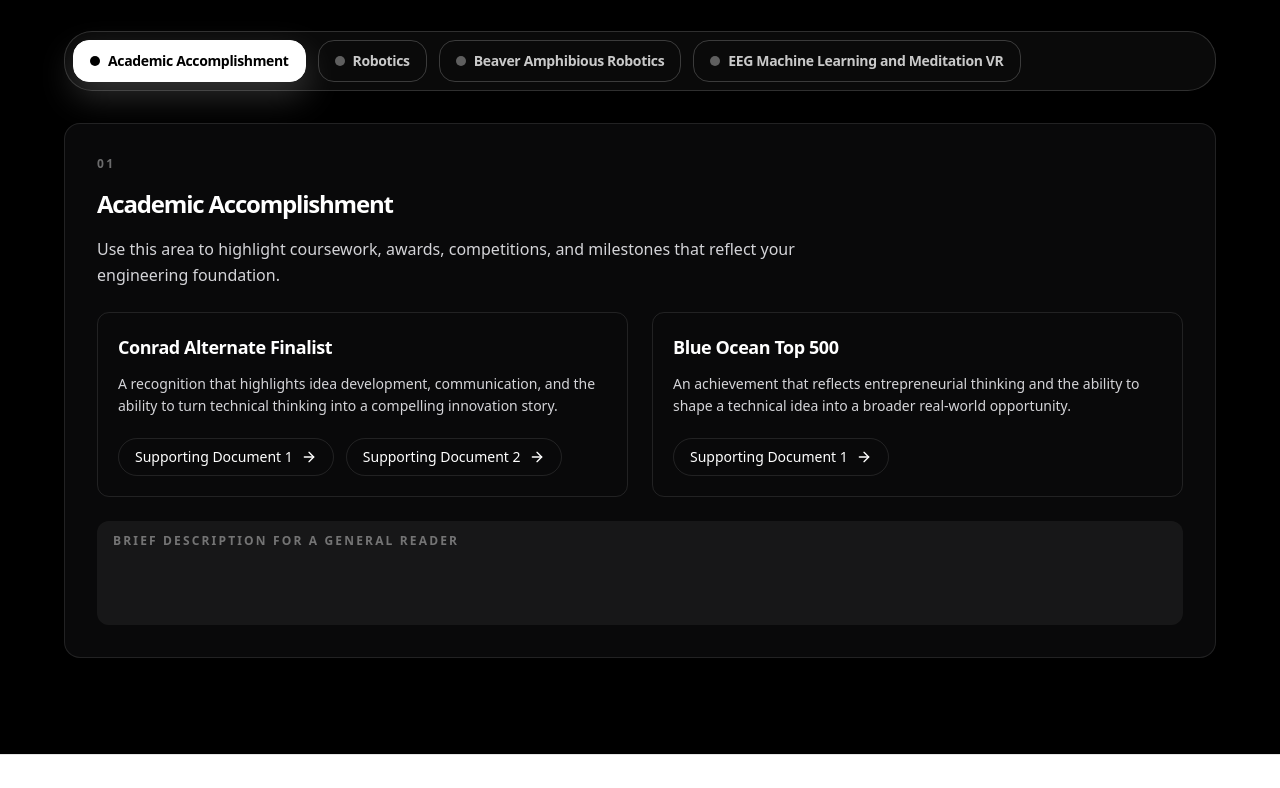
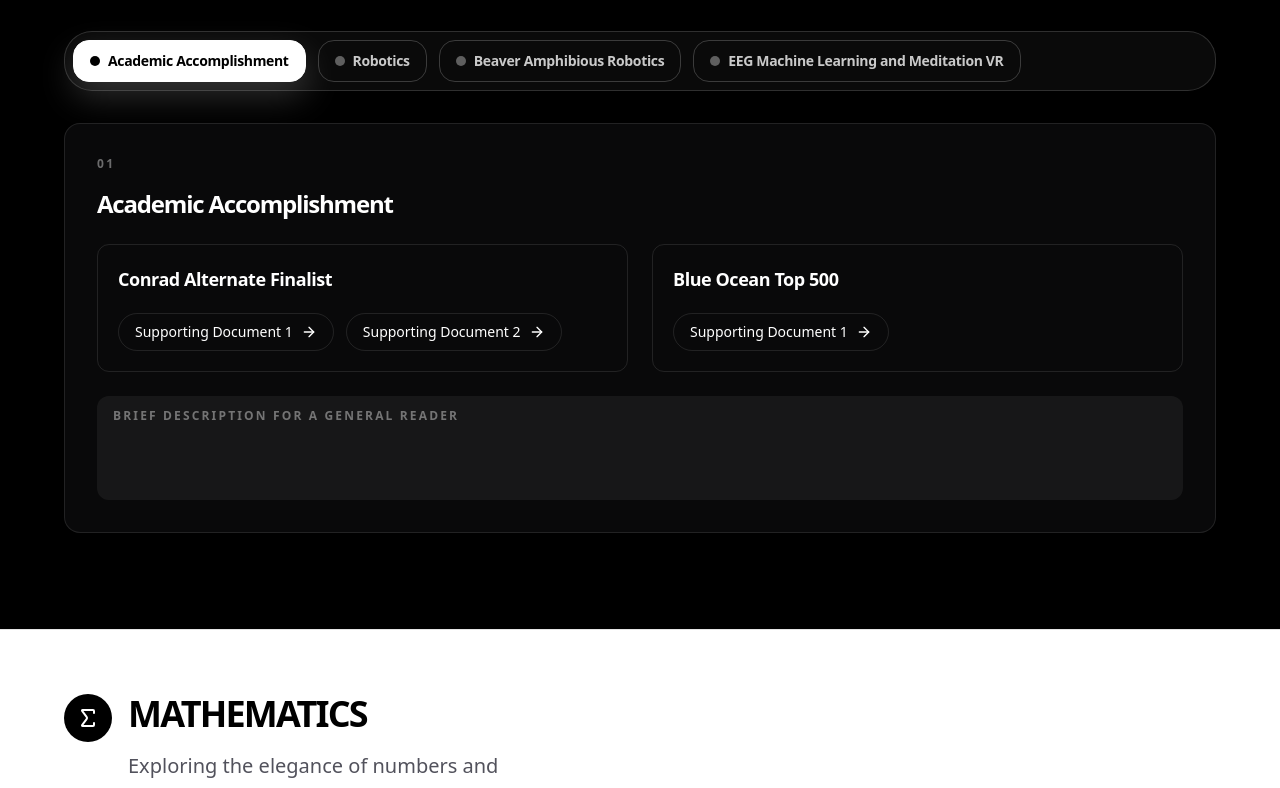
Before and after one commit to MHcave/website, a Next.js app: page / in a window 1280 px wide. Shown: the part 1740-2528 px from the top of the page. Built offline with nearby package versions, Linux system fonts and the light colour scheme.

Commit message:
Remove engineering descriptions

```diff
--- a/app/page.tsx
+++ b/app/page.tsx
@@ -30,11 +30,11 @@ const SECTIONS = [
     sections: [
       {
         title: "Academic Accomplishment",
-        description: "Use this area to highlight coursework, awards, competitions, and milestones that reflect your engineering foundation.",
+        description: "",
         honors: [
           {
             title: "Conrad Alternate Finalist",
-            summary: "A recognition that highlights idea development, communication, and the ability to turn technical thinking into a compelling innovation story.",
+            summary: "",
             documents: [
               "/Conrad/Congratulations%20Conrad%20Alternate%20Finalist!.pdf",
               "/Conrad/ovBZdEXb.pdf",
@@ -42,7 +42,7 @@ const SECTIONS = [
           },
           {
             title: "Blue Ocean Top 500",
-            summary: "An achievement that reflects entrepreneurial thinking and the ability to shape a technical idea into a broader real-world opportunity.",
+            summary: "",
             documents: [
               "/Blue%20ocean.pdf",
             ],
@@ -647,9 +647,11 @@ export default function Home() {
                       <h4 className="text-2xl font-bold tracking-tighter mb-4">
                         {activeEngineeringSection.title}
                       </h4>
+                      {activeEngineeringSection.description && (
                         <p className={`text-base leading-relaxed max-w-3xl ${sectionMutedClass}`}>
                           {activeEngineeringSection.description}
                         </p>
+                      )}
                       {"honors" in activeEngineeringSection && activeEngineeringSection.honors && (
                         <div className="mt-6">
                           <div className="grid grid-cols-1 xl:grid-cols-2 gap-6">
@@ -659,9 +661,11 @@ export default function Home() {
                                 className={`${innerCardClass} p-5`}
                               >
                                 <h5 className="text-lg font-semibold tracking-tight">{honor.title}</h5>
+                                {honor.summary && (
                                   <p className={`mt-3 text-sm leading-relaxed ${sectionMutedClass}`}>
                                     {honor.summary}
                                   </p>
+                                )}
                                 <div className="mt-5 flex flex-wrap gap-3">
                                   {honor.documents.map((documentSrc, documentIndex) => (
                                     <a
```
Lines whose indentation alone changed are shown as unchanged.
